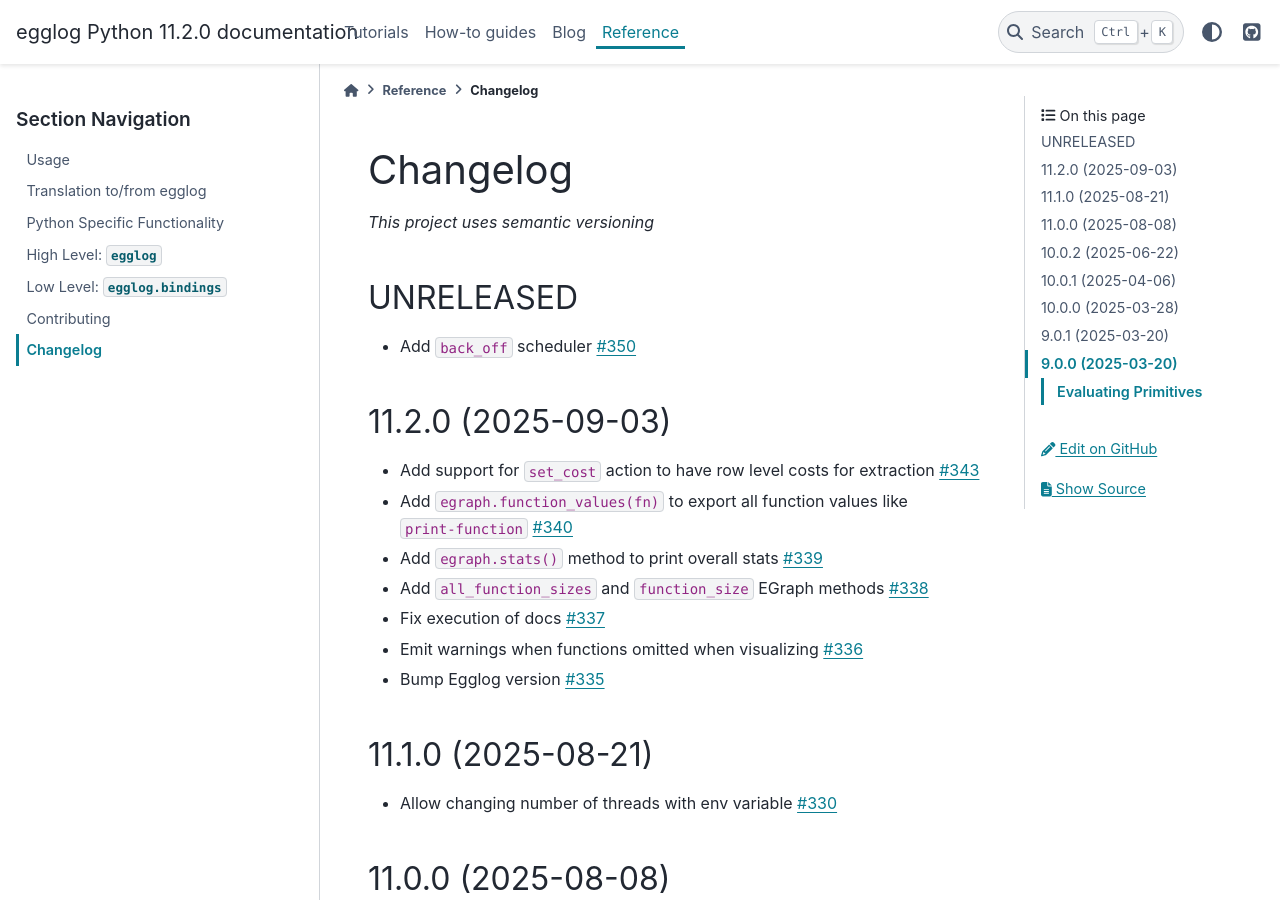
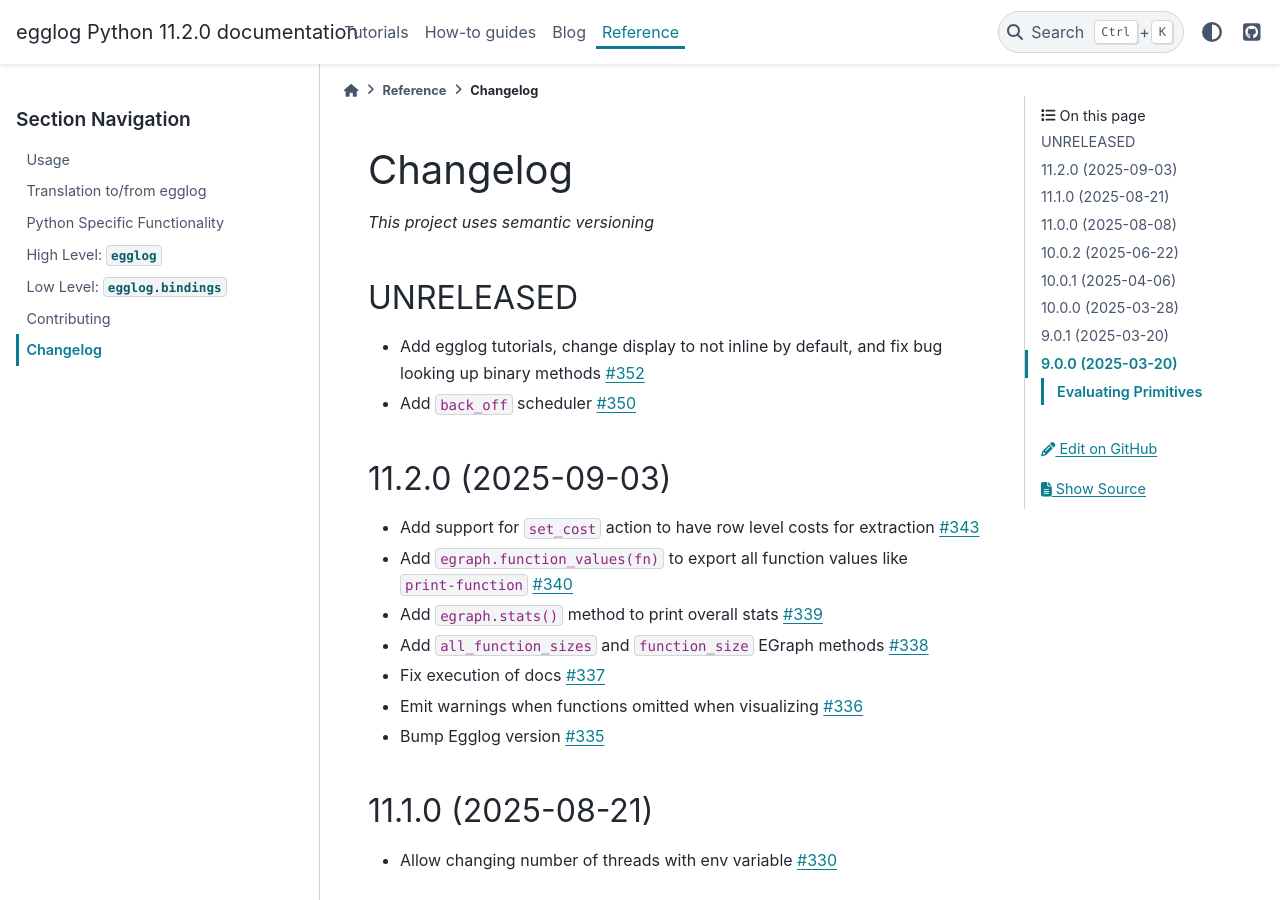
Before and after one commit to egraphs-good/egglog-python, a Sphinx documentation site: the page built from docs/changelog.md, in a window 1280 px wide and 900 px high. Built offline with Sphinx 7.4.7 and the PyData theme 0.15.4, drawn with Linux system fonts in a browser that asks for light colours; pages that are not in the unit, such as notebooks, are missing from menus; comment, search, counter and statistics services are not loaded; the version number is read from the project's files by our own code.

Commit message:
Add changelog entry for PR #352

```diff
--- a/docs/changelog.md
+++ b/docs/changelog.md
@@ -4,6 +4,7 @@ _This project uses semantic versioning_
 
 ## UNRELEASED
 
+- Add egglog tutorials, change display to not inline by default, and fix bug looking up binary methods [#352](https://github.com/egraphs-good/egglog-python/pull/352)
 - Add `back_off` scheduler [#350](https://github.com/egraphs-good/egglog-python/pull/350)
 ## 11.2.0 (2025-09-03)
 
```
